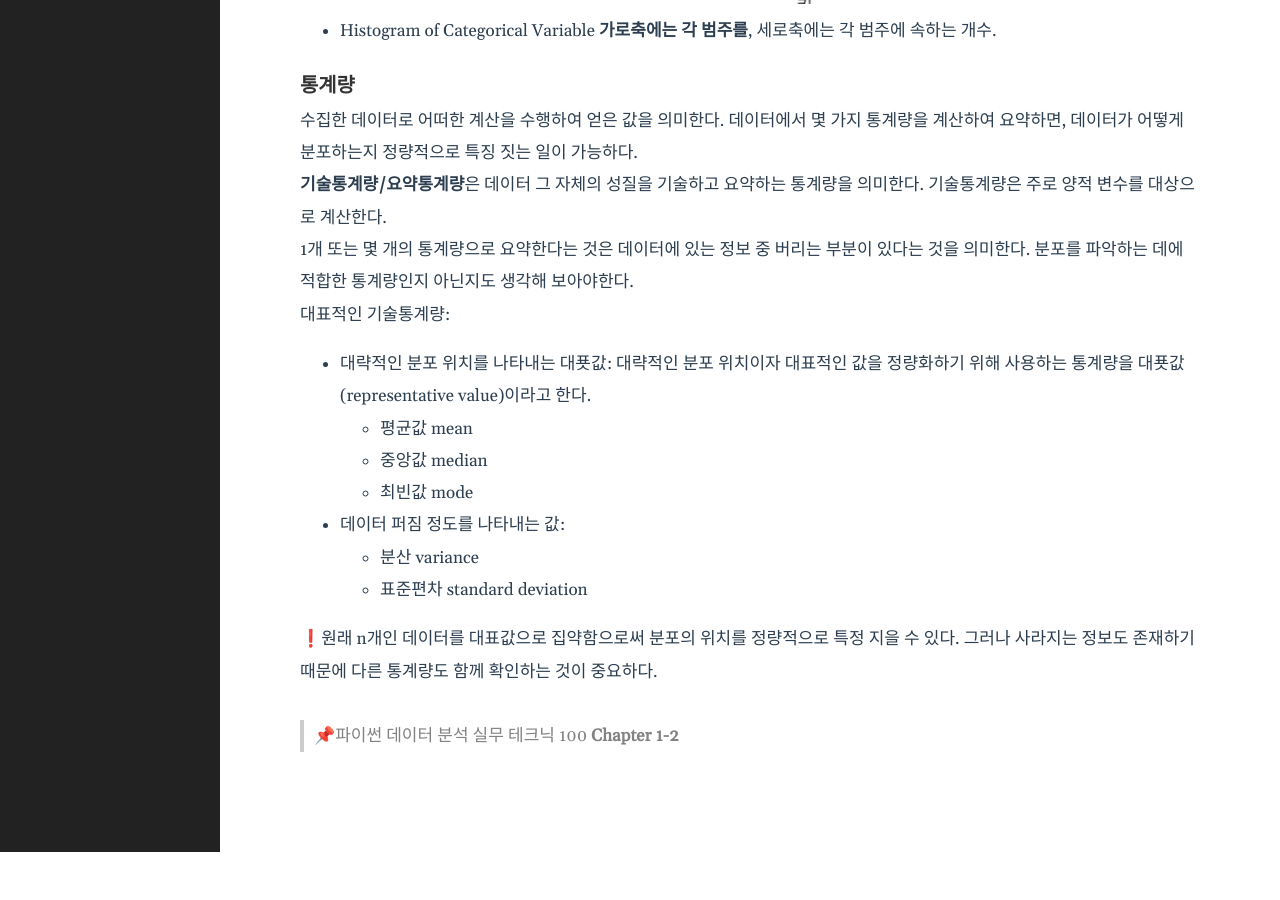
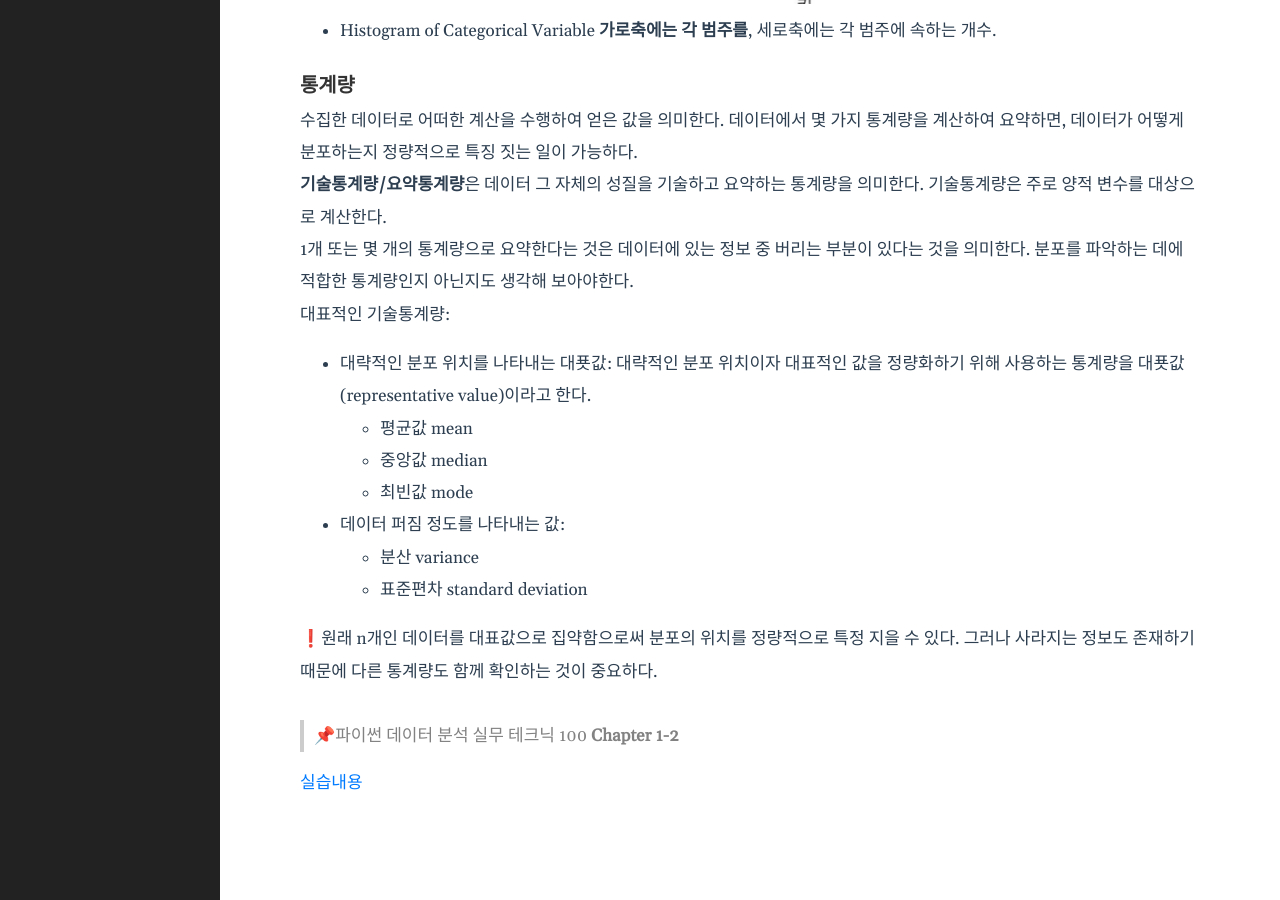
Before and after one commit to choiwlsd/choiwlsd.github.io, a Jekyll site: the page built from _posts/2024-09-16-DB-RS1.markdown, in a window 1280 px wide and 900 px high, scrolled down 3935 px. Built offline with Jekyll 4.4.1, drawn with Linux system fonts in a browser that asks for light colours; before the commit the page ends 4787 px from its top, so only the background shows below that.

Commit message:
Fix: modify blog

```diff
--- a/_posts/2024-09-16-DB-RS1.markdown
+++ b/_posts/2024-09-16-DB-RS1.markdown
@@ -180,3 +180,5 @@ category: [Data Business & Recommendation System]
 
 <br/>
 > 📌파이썬 데이터 분석 실무 테크닉 100 **Chapter 1-2**
+
+[실습내용](https://github.com/choiwlsd/KHUDA/blob/main/track/DBRS_Week1.ipynb)
```
